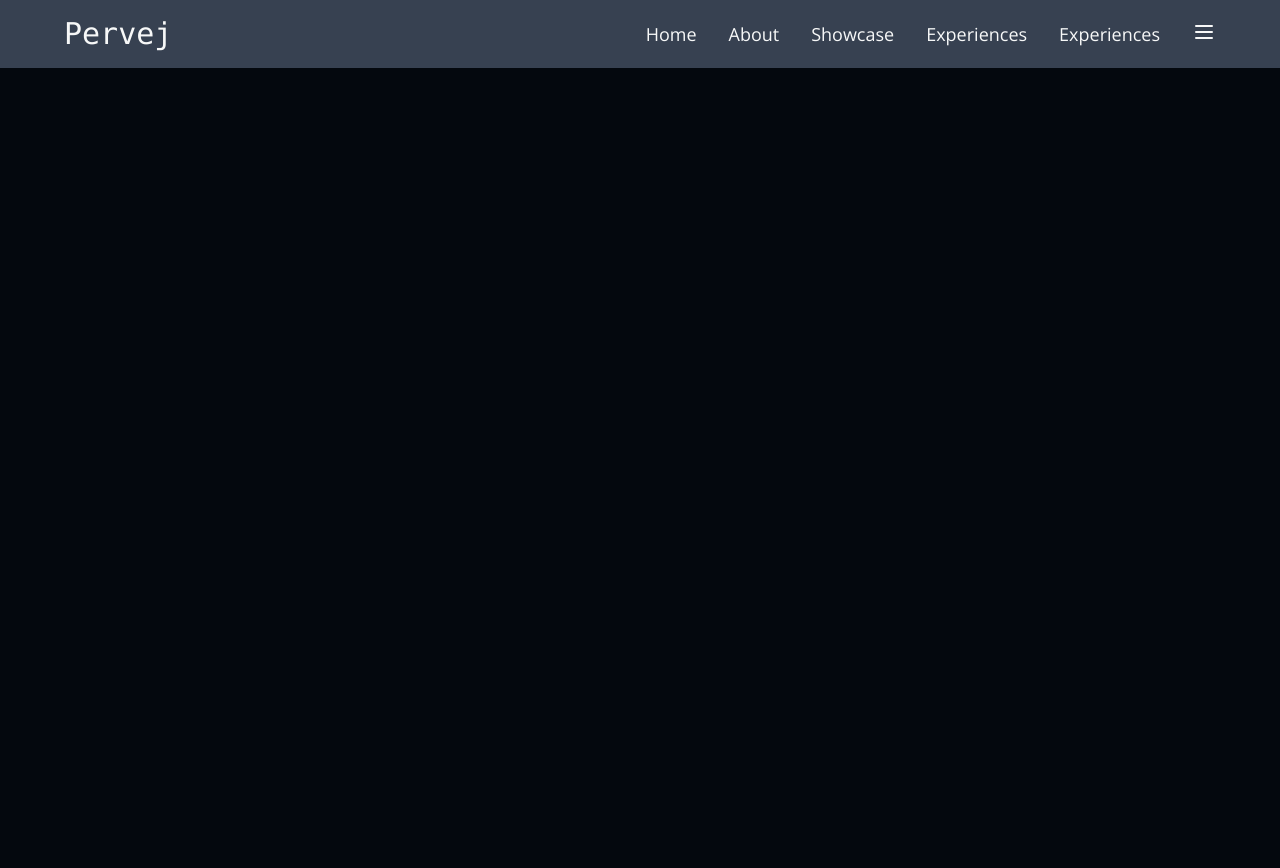
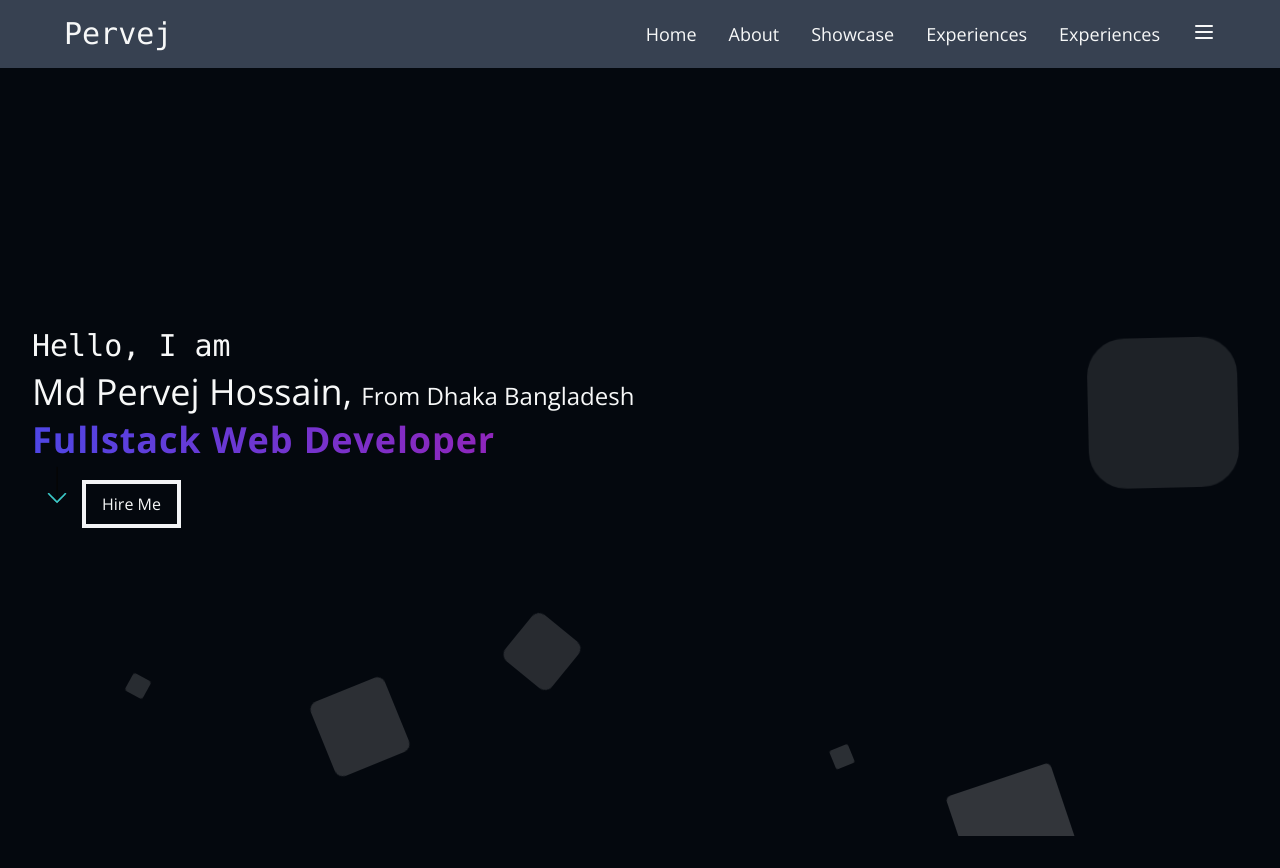
Before and after one commit to Pervej0/portfolio-front, a Next.js app: page / in a window 1280 px wide. Before the commit the page ends 800 px from the top, so only its background shows below. Built offline with nearby package versions, Linux system fonts and the light colour scheme.

Commit message:
banner section running on

```diff
--- a/src/app/layout.tsx
+++ b/src/app/layout.tsx
@@ -1,6 +1,7 @@
 import type { Metadata } from "next";
 import { Open_Sans } from "next/font/google";
 import "../styles/globals.css";
+import Navbar from "@/shared/ui/Navbar";
 
 const openSans = Open_Sans({
   subsets: ["greek"],
@@ -20,7 +21,10 @@ export default function RootLayout({
 }>) {
   return (
     <html lang="en">
-      <body className={`${openSans.className}`}>{children}</body>
+      <body className={`${openSans.className}`}>
+        <header>{<Navbar />}</header>
+        {children}
+      </body>
     </html>
   );
 }
--- a/src/app/page.tsx
+++ b/src/app/page.tsx
@@ -1,9 +1,10 @@
+import Banner from "@/shared/ui/Banner";
 import Navbar from "@/shared/ui/Navbar";
 
 export default function Home() {
   return (
     <main>
-      <header>{<Navbar />}</header>
+      <Banner />
     </main>
   );
 }
--- /dev/null
+++ b/src/asset/index.tsx
@@ -0,0 +1,7 @@
+import downArray from "./images/down-arrow.gif";
+
+const images = {
+  downArray,
+};
+
+export { images };
--- /dev/null
+++ b/src/shared/ui/Banner.tsx
@@ -0,0 +1,54 @@
+import { images } from "@/asset";
+import { Button } from "@/components/ui/button";
+import "@/styles/Banner.css";
+import Image from "next/image";
+import React from "react";
+
+const Banner = () => {
+  return (
+    <>
+      <div className="area">
+        <ul className="circles">
+          <li></li>
+          <li></li>
+          <li></li>
+          <li></li>
+          <li></li>
+          <li></li>
+          <li></li>
+          <li></li>
+          <li></li>
+          <li></li>
+        </ul>
+      </div>
+      <div className="container">
+        <div className="flex items-center justify-between min-h-[90vh]">
+          <div>
+            <h1 className="text-3xl font-mono">Hello, I am</h1>
+            <h2 className="text-4xl mt-2">
+              Md Pervej Hossain,{" "}
+              <span className="text-2xl">From Dhaka Bangladesh</span>
+            </h2>
+            <h2 className="text-4xl tracking-wide font-openSans font-bold mt-2 bg-gradient-to-r from-indigo-600 to-fuchsia-700 bg-clip-text text-transparent">
+              Fullstack Web Developer
+            </h2>
+            <button>
+              <Image
+                src={images.downArray}
+                alt="down-array"
+                height={50}
+                width={50}
+              />
+            </button>
+            <button className="border-4 rounded-md px-4 py-2 border-gray-100">
+              Hire Me
+            </button>
+          </div>
+          <div></div>
+        </div>
+      </div>
+    </>
+  );
+};
+
+export default Banner;
--- /dev/null
+++ b/src/styles/Banner.css
@@ -0,0 +1,165 @@
+/*Start Animations*/
+@-webkit-keyframes animatetop {
+  from {
+    top: -300px;
+    opacity: 0;
+  }
+  to {
+    top: 0;
+    opacity: 1;
+  }
+}
+@keyframes animatetop {
+  from {
+    top: -300px;
+    opacity: 0;
+  }
+  to {
+    top: 0;
+    opacity: 1;
+  }
+}
+@-webkit-keyframes zoomIn {
+  0% {
+    opacity: 0;
+    -webkit-transform: scale3d(0.3, 0.3, 0.3);
+    transform: scale3d(0.3, 0.3, 0.3);
+  }
+  50% {
+    opacity: 1;
+  }
+}
+@keyframes zoomIn {
+  0% {
+    opacity: 0;
+    -webkit-transform: scale3d(0.3, 0.3, 0.3);
+    transform: scale3d(0.3, 0.3, 0.3);
+  }
+  50% {
+    opacity: 1;
+  }
+}
+/*End Animations*/
+/*
+-- Start BackGround Animation
+*/
+.area {
+  background: transparent;
+  background: -webkit-linear-gradient(to left, #8f94fb, #4e54c8);
+  width: 100%;
+  height: 100vh;
+  position: absolute;
+  z-index: -1;
+}
+
+.circles {
+  position: absolute;
+  top: 0;
+  left: 0;
+  width: 100%;
+  height: 96%;
+  overflow: hidden;
+}
+
+.circles li {
+  position: absolute;
+  display: block;
+  list-style: none;
+  width: 20px;
+  height: 20px;
+  background: rgba(255, 255, 255, 0.2);
+  animation: animate 25s linear infinite;
+  bottom: -150px;
+}
+
+.circles li:nth-child(1) {
+  left: 25%;
+  width: 80px;
+  height: 80px;
+  animation-delay: 0s;
+}
+
+.circles li:nth-child(2) {
+  left: 10%;
+  width: 20px;
+  height: 20px;
+  animation-delay: 2s;
+  animation-duration: 12s;
+}
+
+.circles li:nth-child(3) {
+  left: 70%;
+  width: 20px;
+  height: 20px;
+  animation-delay: 4s;
+}
+
+.circles li:nth-child(4) {
+  left: 40%;
+  width: 60px;
+  height: 60px;
+  animation-delay: 0s;
+  animation-duration: 18s;
+}
+
+.circles li:nth-child(5) {
+  left: 65%;
+  width: 20px;
+  height: 20px;
+  animation-delay: 0s;
+}
+
+.circles li:nth-child(6) {
+  left: 75%;
+  width: 110px;
+  height: 110px;
+  animation-delay: 3s;
+}
+
+.circles li:nth-child(7) {
+  left: 35%;
+  width: 150px;
+  height: 150px;
+  animation-delay: 7s;
+}
+
+.circles li:nth-child(8) {
+  left: 50%;
+  width: 25px;
+  height: 25px;
+  animation-delay: 15s;
+  animation-duration: 45s;
+}
+
+.circles li:nth-child(9) {
+  left: 20%;
+  width: 15px;
+  height: 15px;
+  animation-delay: 2s;
+  animation-duration: 35s;
+}
+
+.circles li:nth-child(10) {
+  left: 85%;
+  width: 150px;
+  height: 150px;
+  animation-delay: 0s;
+  animation-duration: 11s;
+}
+
+@keyframes animate {
+  0% {
+    transform: translateY(0) rotate(0deg);
+    opacity: 1;
+    border-radius: 0;
+  }
+
+  100% {
+    transform: translateY(-1000px) rotate(720deg);
+    opacity: 0;
+    border-radius: 50%;
+  }
+}
+/*
+-- End BackGround Animation
+*/
--- a/src/styles/globals.css
+++ b/src/styles/globals.css
@@ -50,3 +50,6 @@
     @apply bg-background text-foreground;
   }
 }
+
+button {
+}
```
Also changed, not shown: src/asset/images/down-arrow.gif (added).
